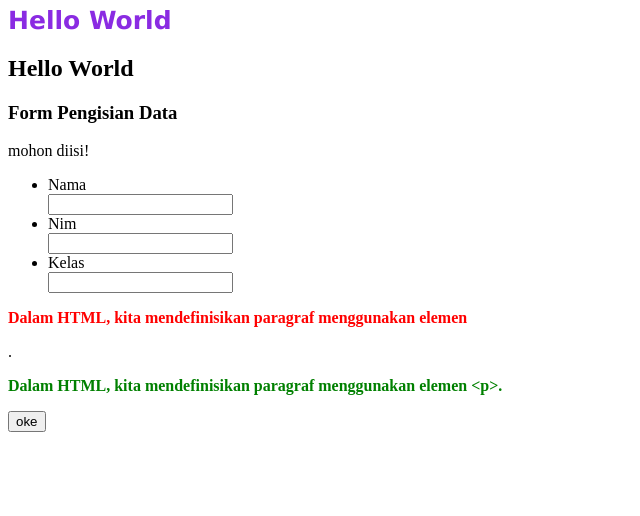
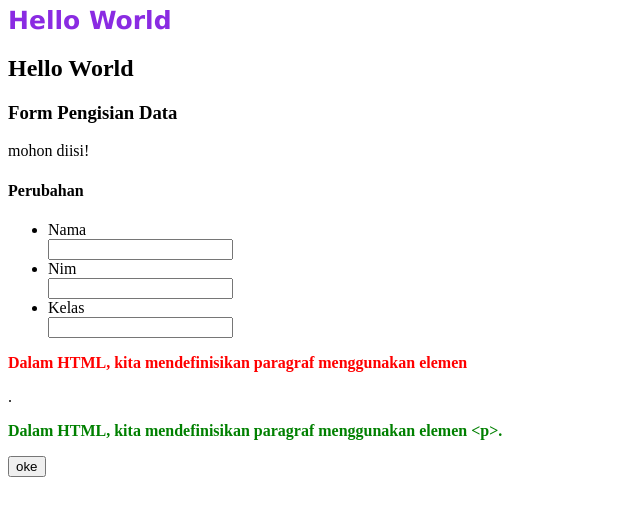
Before and after one commit to zakikurniawan27/latihan-binar, a plain HTML site: page main.html in a window 1280 px wide. Shown: the part 76-592 px from the top of the page, without its empty margins (0-640 px from the left). Drawn offline with Linux system fonts and the light colour scheme.

Commit message:
perubahan baru pada h6

```diff
--- a/main.html
+++ b/main.html
@@ -12,6 +12,7 @@
     <h2>Hello World</h2>
     <h3>Form Pengisian Data</h3>
     <p>mohon diisi!</p>
+    <h4>Perubahan</h4>
     <form>
         <ul>
             <li>Nama</li>
```
